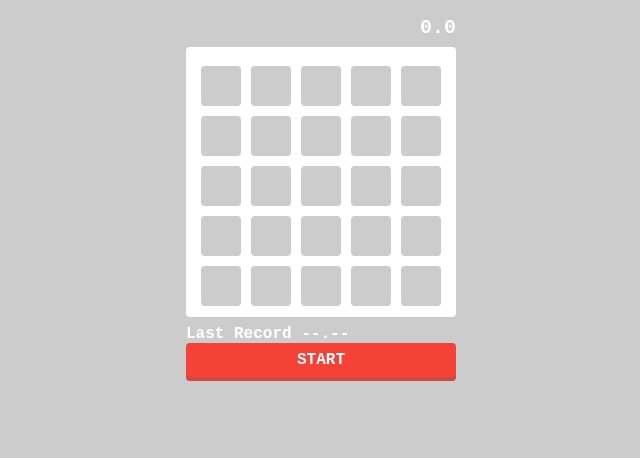
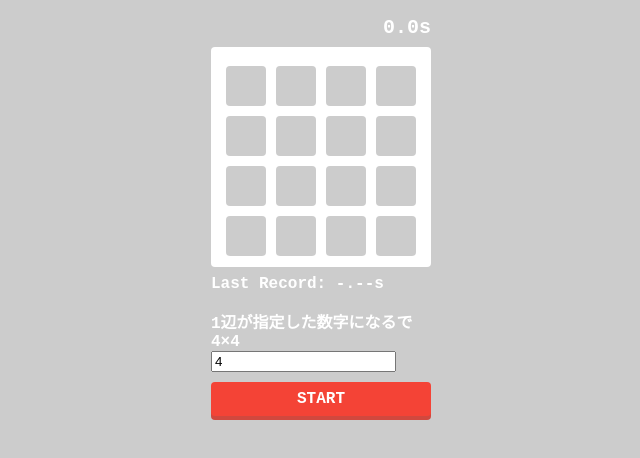
Before and after one commit to matsutaku0813/MyNumbersGame, a plain HTML site: page index.html in a window 1280 px wide. Shown: the whole page, without its empty margins (319-959 px from the left). Drawn offline with nearby package versions, Linux system fonts and the light colour scheme.

Commit message:
Add files via upload

```diff
--- a/css/styles.css
+++ b/css/styles.css
@@ -40,7 +40,7 @@ body{
   margin-bottom: 1px;
 }
 
-#timer{
+#time{
   margin-bottom: 8px;
   font-size: 20px;
   text-align: right;
@@ -54,9 +54,14 @@ body{
   border-radius: 4px;
   text-align: center;
   box-shadow: 0 4px 0 #d1483e;
+  margin-top: 10px;
 }
 
 #btn:active{
   margin-top: 12px;
   box-shadow: none;
 }
+
+#side p{
+  margin-bottom: 0px;
+}
--- a/index.html
+++ b/index.html
@@ -9,14 +9,19 @@
 
 <body>
   <div id="container">
-    <div id="timer">0.0</div>
+    <div id="time"><span id="timer">0.0</span>s</div>
     <ul id="board"></ul>
-    <div>Last Record
-      <span id="record">--.--</span>
+    <div>Last Record:
+      <span id="record">-.--</span>s
+    </div>
+    <div id="side">
+      <p>1辺が指定した数字になるで<br>{{ number }}×{{ number }}</p>
+      <input v-model="number">
     </div>
     <div id="btn">START</div>
   </div>
 
+  <script src="https://cdn.jsdelivr.net/npm/vue"></script>
   <script src="js/main.js"></script>
 </body>
 
--- a/js/main.js
+++ b/js/main.js
@@ -36,12 +36,11 @@
     constructor(game) {
       this.game = game;
       this.panels = [];
-      for (let i = 0; i < this.game.getLevel() ** 2; i++) {
+      for (let i = 0; i < number.number ** 2; i++) {
         this.panels.push(new Panel(this.game));
       }
       this.setup();
     }
-
     setup() {
       const board = document.getElementById('board');
       this.panels.forEach(panel => {
@@ -62,9 +61,16 @@
     }
   }
 
+  let number = new Vue({
+    el: '#side',
+    data: {
+      number: 4
+    }
+  });
+
   class Game {
-    constructor(level) {
-      this.level = level;
+    constructor() {
+      this.level = number.number;
       this.board = new Board(this);
 
       this.currentNum = undefined;
@@ -82,7 +88,7 @@
       const container = document.getElementById('container');
       const PANEL_width = 50;
       const BOARD_PADDING = 10;
-      container.style.width = PANEL_width * this.level + BOARD_PADDING * 2 + 'px';
+      container.style.width = PANEL_width * number.number + BOARD_PADDING * 2 + 'px';
     }
 
     start() {
@@ -99,7 +105,6 @@
     runTimer() {
       const timer = document.getElementById('timer');
       timer.textContent = ((Date.now() - this.startTime) / 1000).toFixed(2);
-
       this.timeoutId = setTimeout(() => {
         this.runTimer();
       }, 10);
@@ -115,8 +120,11 @@
       return this.timeoutId;
     }
     getLevel() {
-      return this.level;
+      return number.number;
     }
   }
-  new Game(5);
+
+
+
+  new Game(number.number);
 }
```
